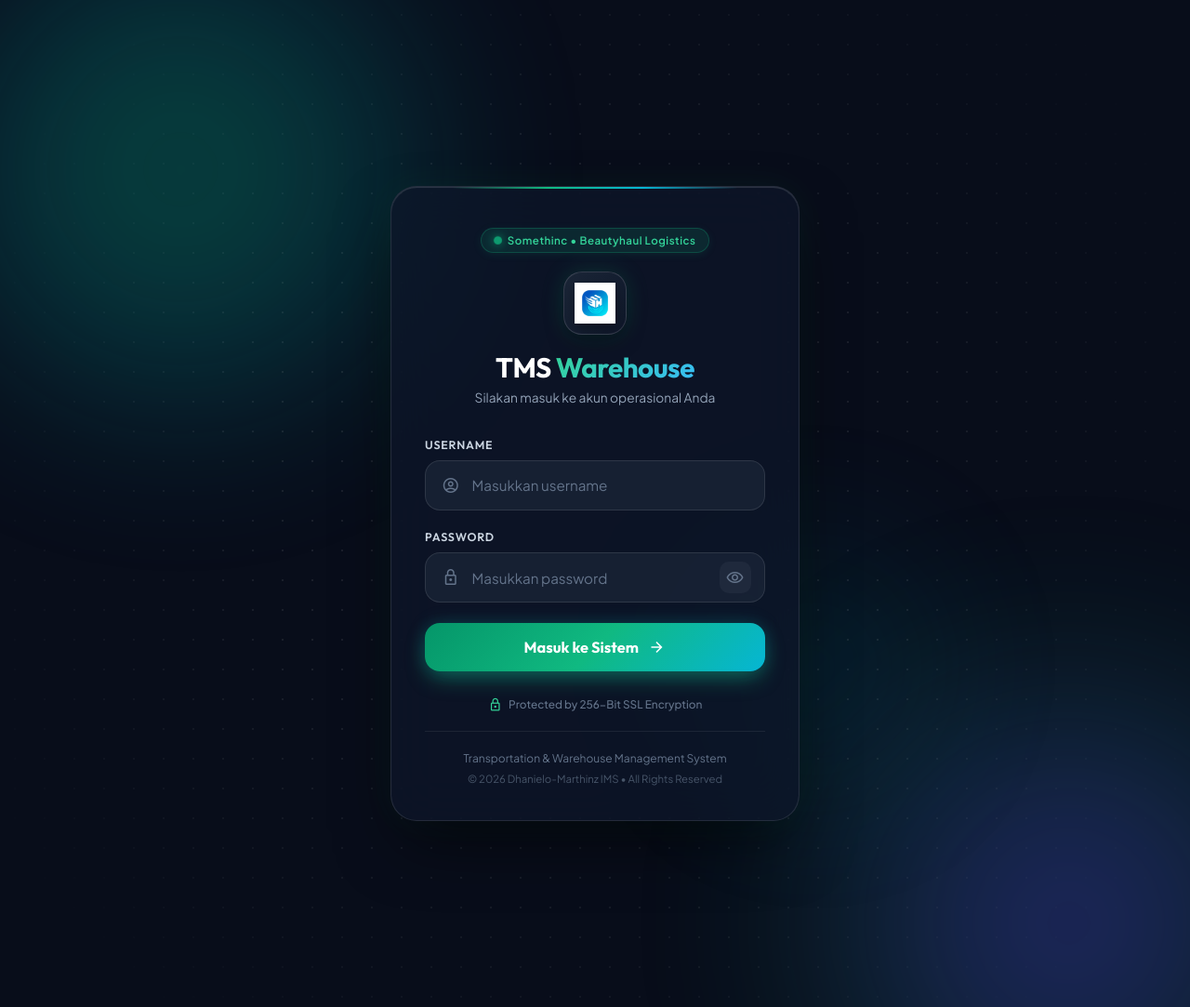
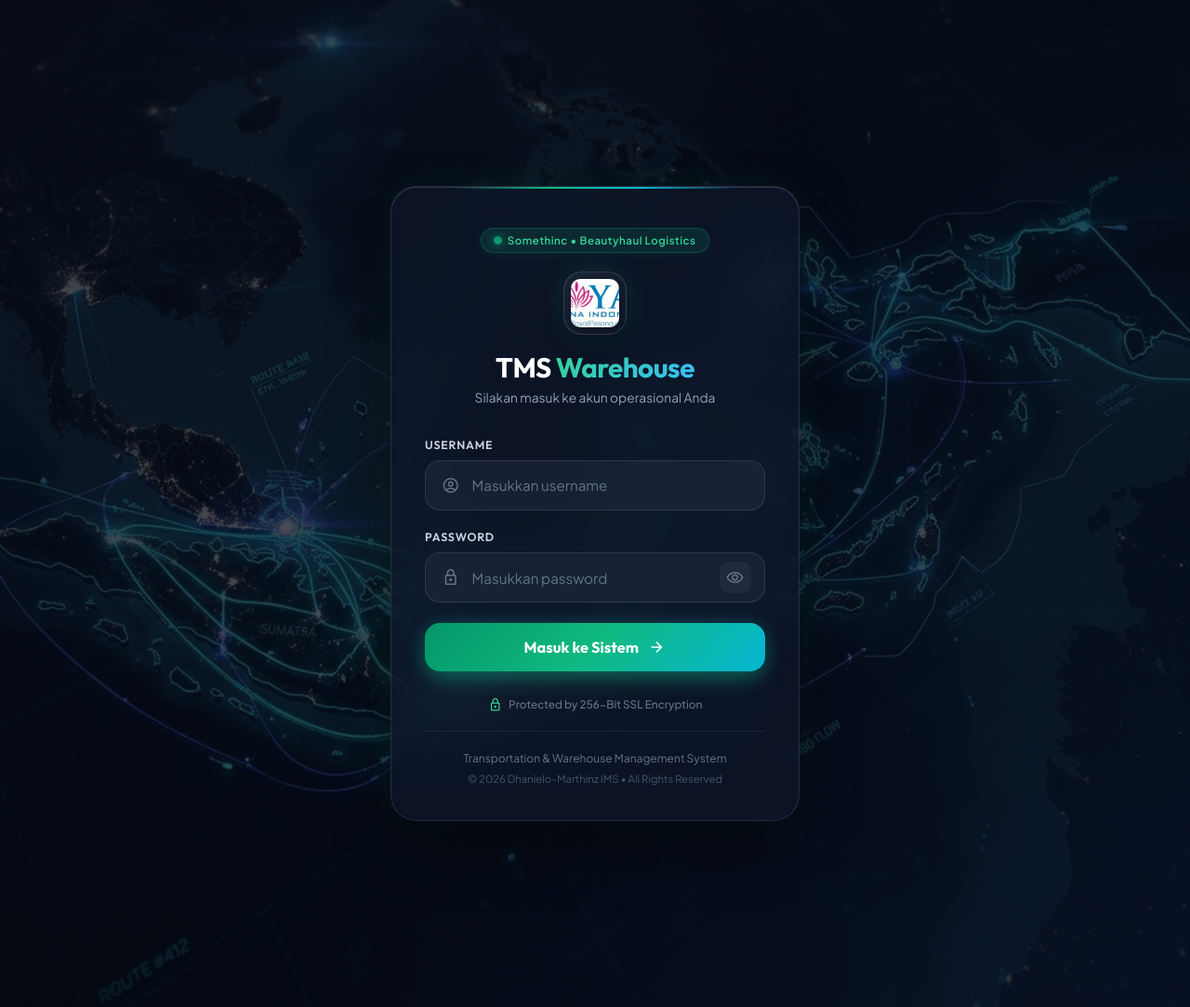
Before and after one commit to dhanielomarthinz-130/tmswhoperation, a PHP site: page /login.php in a window 1280 px wide. Shown: the whole page at 93% size. Run offline with PHP 8.4, Linux system fonts and the light colour scheme.

Commit message:
fix: badge expedisi pending only, login bg image, sidebar logo, input fix

```diff
--- a/login.php
+++ b/login.php
@@ -51,66 +51,38 @@
             align-items: center;
             justify-content: center;
             background-color: var(--bg-deep);
+            background-image: url('assets/login_bg.png');
+            background-size: cover;
+            background-position: center center;
+            background-repeat: no-repeat;
+            background-attachment: fixed;
             color: var(--text-main);
             padding: 1.5rem;
             position: relative;
             overflow-x: hidden;
         }
 
-        /* ─── Ambient Glow Mesh Background ─── */
-        .bg-mesh {
+        /* ─── Dark overlay on top of background image ─── */
+        .bg-overlay {
             position: fixed;
             inset: 0;
             z-index: 0;
             pointer-events: none;
-            overflow: hidden;
+            background: linear-gradient(
+                135deg,
+                rgba(8, 13, 26, 0.78) 0%,
+                rgba(5, 10, 20, 0.72) 50%,
+                rgba(10, 20, 40, 0.80) 100%
+            );
         }
 
-        .mesh-orb {
-            position: absolute;
-            border-radius: 50%;
-            filter: blur(90px);
-            opacity: 0.45;
-            will-change: transform;
-            animation: orbFloat 18s ease-in-out infinite alternate;
-        }
-
-        .mesh-orb-1 {
-            width: 520px;
-            height: 520px;
-            background: radial-gradient(circle, #059669 0%, rgba(6, 182, 212, 0.4) 60%, transparent 80%);
-            top: -120px;
-            left: -100px;
-        }
-
-        .mesh-orb-2 {
-            width: 580px;
-            height: 580px;
-            background: radial-gradient(circle, #4f46e5 0%, rgba(16, 185, 129, 0.3) 60%, transparent 80%);
-            bottom: -150px;
-            right: -120px;
-            animation-duration: 22s;
-            animation-delay: -5s;
-        }
-
-        .mesh-orb-3 {
-            width: 400px;
-            height: 400px;
-            background: radial-gradient(circle, rgba(6, 182, 212, 0.35) 0%, transparent 70%);
-            top: 45%;
-            left: 55%;
-            animation-duration: 16s;
-            animation-delay: -10s;
-        }
-
-        /* Subtle Grid Pattern */
+        /* Subtle dot grid overlay */
         .bg-grid {
             position: fixed;
             inset: 0;
             z-index: 1;
             pointer-events: none;
-            background-image:
-                radial-gradient(rgba(255, 255, 255, 0.08) 1px, transparent 1px);
+            background-image: radial-gradient(rgba(255, 255, 255, 0.05) 1px, transparent 1px);
             background-size: 32px 32px;
             mask-image: radial-gradient(circle at center, black 40%, transparent 90%);
             -webkit-mask-image: radial-gradient(circle at center, black 40%, transparent 90%);
@@ -537,12 +509,8 @@
 </head>
 
 <body>
-    <!-- Ambient Animated Mesh Gradient -->
-    <div class="bg-mesh">
-        <div class="mesh-orb mesh-orb-1"></div>
-        <div class="mesh-orb mesh-orb-2"></div>
-        <div class="mesh-orb mesh-orb-3"></div>
-    </div>
+    <!-- Background overlay layers (pointer-events:none so inputs work) -->
+    <div class="bg-overlay"></div>
     <div class="bg-grid"></div>
 
     <div class="login-wrapper">
@@ -556,7 +524,7 @@
                 </div>
 
                 <div class="logo-box">
-                    <img src="favicon.png" alt="TMS Logo">
+                    <img src="assets/PT-Royal-Pesona-Indonesia.jpg" alt="PT Royal Pesona Indonesia" style="width:52px;height:52px;border-radius:10px;object-fit:cover;">
                 </div>
 
                 <h1>TMS <span class="brand-highlight">Warehouse</span></h1>
--- a/sidebar.php
+++ b/sidebar.php
@@ -44,8 +44,9 @@ $is_mgmt_open = (
     </button>
     <!-- Brand area -->
     <a href="<?php echo ($role == 'driver') ? 'driver' : 'dashboard_summary'; ?>" class="sidebar-brand">
-        <div class="sidebar-brand-icon">
-            <span class="material-symbols-outlined">local_shipping</span>
+        <div class="sidebar-brand-icon" style="background:none; box-shadow:none; padding:0; overflow:hidden; border-radius:10px;">
+            <img src="assets/PT-Royal-Pesona-Indonesia.jpg" alt="PT Royal Pesona Indonesia"
+                 style="width:36px; height:36px; object-fit:cover; border-radius:8px; display:block; flex-shrink:0;">
         </div>
         <div class="sidebar-brand-text">
             <strong>T M S - Warehouse</strong>
```
Also changed, not shown: api.php (+11 -2 lines), assets/PT-Royal-Pesona-Indonesia.jpg (added).
